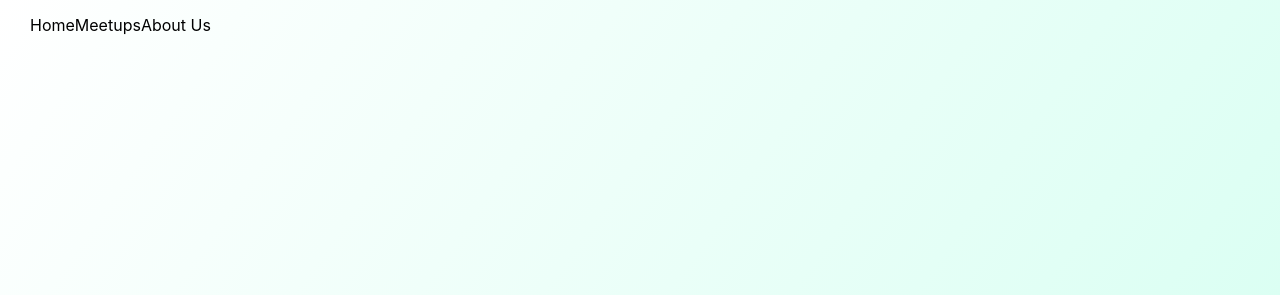
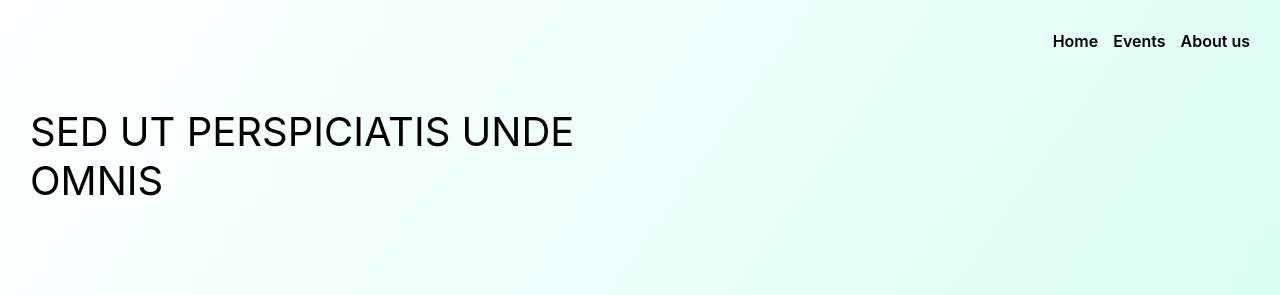
Before and after one commit to BnayaKahalani/meet-app, a Next.js app: page / in a window 1280 px wide. Shown: the top 295 px of the page. Built offline with nearby package versions, Linux system fonts and the light colour scheme.

Commit message:
start home-page design

```diff
--- a/src/components/header/header.jsx
+++ b/src/components/header/header.jsx
@@ -2,11 +2,39 @@ import Link from "next/link"
 
 const Header = () => (
   <header>
-    <nav>
-      <Link href='/'>Home</Link>
-      <Link href='/meetups'>Meetups</Link>
-      <Link href='/about-us'>About Us</Link>
-    </nav>
+    <div>
+      <div className='topNav'>
+        <nav>
+          <ul>
+            <li>
+              <Link
+                href='/'
+                passHref
+              >
+                Home
+              </Link>
+            </li>
+            <li>
+              <Link
+                href='/meetups'
+                passHref
+              >
+                Events
+              </Link>
+            </li>
+            <li>
+              <Link
+                href='/about-us'
+                passHref
+              >
+                About us
+              </Link>
+            </li>
+          </ul>
+        </nav>
+      </div>
+      <p className='title'> Sed ut perspiciatis unde omnis</p>
+    </div>
   </header>
 )
 
--- a/src/components/home/home-page.jsx
+++ b/src/components/home/home-page.jsx
@@ -6,17 +6,22 @@ export const HomePage = ({ data }) => (
     <main>
       {data.map((m) => (
         <Link
+          className='card'
           key={m.id}
           href={`/meetups/${m.id}`}
         >
+          <div className='image'>
             <Image
               src={m.image}
               alt={m.title}
               width={600}
               height={400}
             />
+          </div>
+          <div className='content'>
             <h2>{m.title}</h2>
             <p>{m.description}</p>
+          </div>
         </Link>
       ))}
     </main>
--- a/styles/general.sass
+++ b/styles/general.sass
@@ -19,7 +19,7 @@ header
     text-transform: uppercase
   .topNav
     display: flex
-    justify-content: space-between
+    justify-content: flex-end
     align-content: center
     ul
       display: flex
@@ -32,7 +32,8 @@ header
 
 footer
   background-color: #333
-  color: #fff
+  color: black
+  background-color: white
   padding: 10px
   text-align: center
 
@@ -43,7 +44,7 @@ main
   padding: 80px 30px
   min-height: 550px
 
-.home_body
+.home_page
   display: flex
   flex-direction: column
   gap: 50px
@@ -65,7 +66,7 @@ main
   display: flex
   flex-direction: column
 
-.events_page
+.meetups_page
   display: flex
   flex-direction: row
   gap: 20px
@@ -81,7 +82,7 @@ main
       text-transform: uppercase
       text-shadow: 1px 1px 20px black
 
-.cat_events
+.cat_meetups
   width: 100%
   .content
     display: flex
@@ -95,7 +96,7 @@ main
       flex-direction: column
       width: 30%
 
-.event_single_page
+.meetup_single_page
   .email_registration
     margin-top: 25px
     label
--- a/styles/globals.css
+++ b/styles/globals.css
@@ -20,7 +20,7 @@ a {
     color-scheme: dark;
   }
   body {
-    color: white;
-    background: black;
+    color: black;
+    background-color: white;
   }
 }
```
Lines whose indentation alone changed are shown as unchanged.
